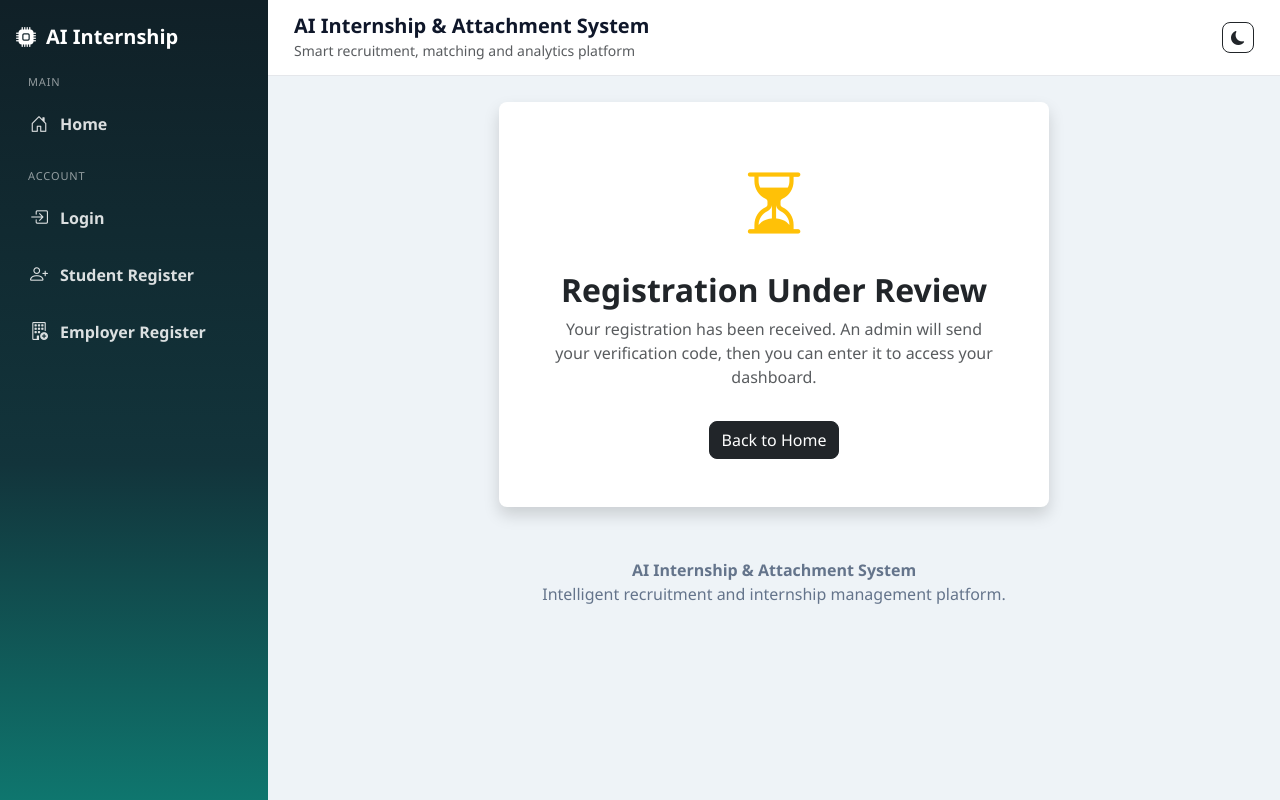
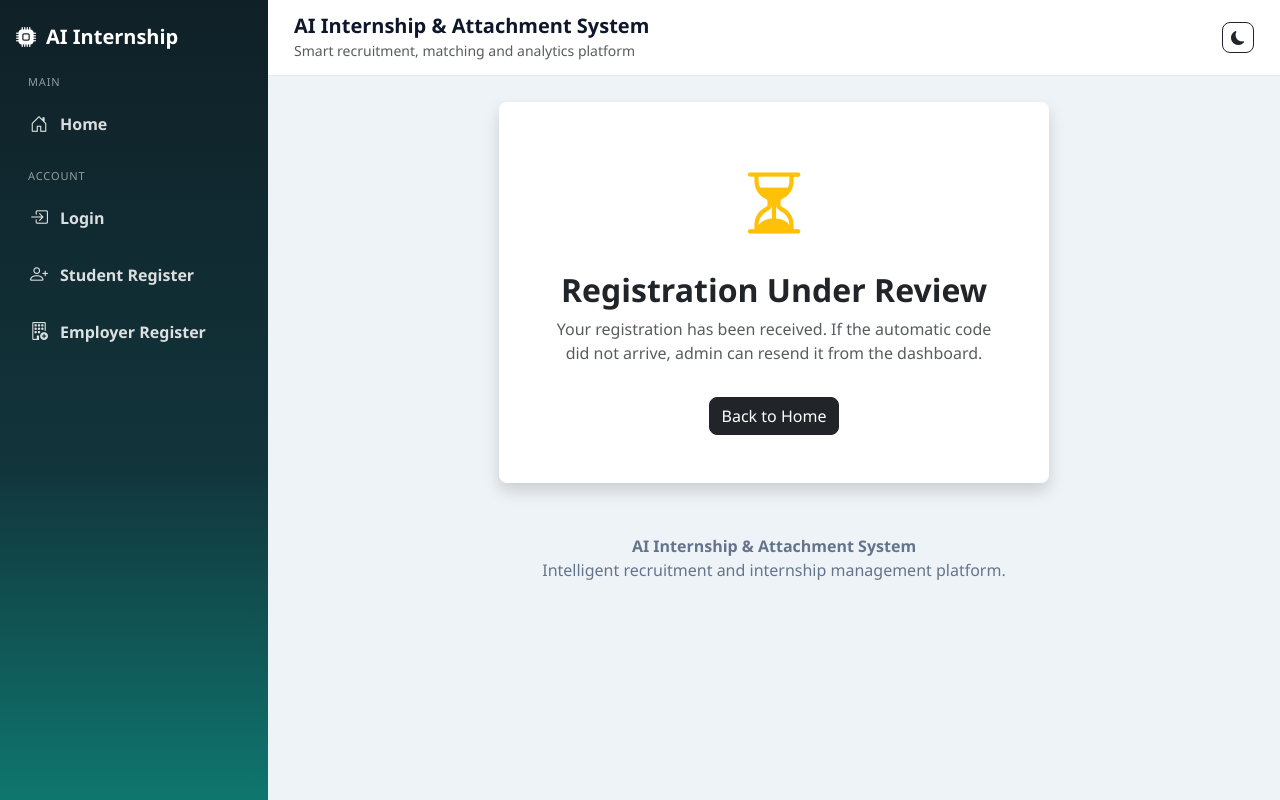
Before and after one commit to georgesultan931-bit/ai-attachment-system, a Django app: page /pending-approval/ in a window 1280 px wide. Run offline with Django 5.2, Linux system fonts and the light colour scheme.

Commit message:
Send registration OTP automatically

```diff
--- a/accounts/views.py
+++ b/accounts/views.py
@@ -332,14 +332,39 @@ def create_admin_notification(message):
     return admin_users.count()
 
 
-def notify_admin_new_registration(request, user):
+def notify_admin_new_registration(request, user, otp_sent=False):
 
     role_label = user.role.title()
 
-    dashboard_message = (
-        f'New {role_label.lower()} registration awaiting verification code: '
-        f'{user.username} ({user.email}).'
-    )
+    if otp_sent:
+
+        dashboard_message = (
+            f'New {role_label.lower()} registration created. Automatic OTP sent; awaiting user verification: '
+            f'{user.username} ({user.email}).'
+        )
+
+        admin_instruction = (
+            'The system has sent the first email verification code automatically.'
+        )
+
+        resend_instruction = (
+            'Open the admin dashboard to monitor verification. Use Email Code, WhatsApp Code, or SMS Code only if the user needs a new code.'
+        )
+
+    else:
+
+        dashboard_message = (
+            f'New {role_label.lower()} registration created, but automatic OTP delivery needs admin attention: '
+            f'{user.username} ({user.email}).'
+        )
+
+        admin_instruction = (
+            'The system tried to send the first verification code automatically, but delivery was not confirmed.'
+        )
+
+        resend_instruction = (
+            'Open the admin dashboard and resend the code by Email, WhatsApp, or SMS.'
+        )
 
     notified_admins = create_admin_notification(
         dashboard_message
@@ -366,13 +391,13 @@ def notify_admin_new_registration(request, user):
     return send_system_email(
         subject=f'New {role_label} Registration - Verification Required',
         message=(
-            f'A new {role_label.lower()} has registered and is waiting for you to send a verification code.\n\n'
+            f'A new {role_label.lower()} has registered. {admin_instruction}\n\n'
             f'Username: {user.username}\n'
             f'Email: {user.email}\n'
             f'Phone: {user.phone_number}\n'
             f'Role: {role_label}\n\n'
             f'Admin action:\n'
-            f'Open the admin dashboard and use Email Code, WhatsApp Code, or SMS Code for this user.\n\n'
+            f'{resend_instruction}\n\n'
             f'After the user enters the verification code successfully, the system activates the account automatically.'
         ),
         recipient_list=[
@@ -433,14 +458,32 @@ def student_register(request):
 
                 user = form.save()
 
-                notify_admin_new_registration(
+                otp_success, otp_message = send_otp_email(
                     request,
                     user
                 )
 
-                messages.success(
+                notify_admin_new_registration(
                     request,
-                    'Account created. An admin will review your registration and send your verification code.'
+                    user,
+                    otp_success
+                )
+
+                if otp_success:
+
+                    messages.success(
+                        request,
+                        'Account created. A verification code has been sent to your email.'
+                    )
+
+                    return redirect(
+                        'verify_otp',
+                        user.id
+                    )
+
+                messages.warning(
+                    request,
+                    f'Account created, but the automatic email code was not delivered. Admin has been alerted. {otp_message}'
                 )
 
                 return redirect('pending_approval')
@@ -477,14 +520,32 @@ def employer_register(request):
 
                 user = form.save()
 
-                notify_admin_new_registration(
+                otp_success, otp_message = send_otp_email(
                     request,
                     user
                 )
 
-                messages.success(
+                notify_admin_new_registration(
                     request,
-                    'Employer account created. An admin will review your registration and send your verification code.'
+                    user,
+                    otp_success
+                )
+
+                if otp_success:
+
+                    messages.success(
+                        request,
+                        'Employer account created. A verification code has been sent to your email.'
+                    )
+
+                    return redirect(
+                        'verify_otp',
+                        user.id
+                    )
+
+                messages.warning(
+                    request,
+                    f'Employer account created, but the automatic email code was not delivered. Admin has been alerted. {otp_message}'
                 )
 
                 return redirect('pending_approval')
--- a/templates/accounts/employer_register.html
+++ b/templates/accounts/employer_register.html
@@ -18,7 +18,7 @@
 
                 <h1 class="fw-bold mb-2">Create Employer Account</h1>
                 <p class="text-muted mb-4">
-                    Register your company contact account. After admin verification, you can complete the company profile and post opportunities.
+                    Register your company contact account. The system sends your verification code automatically before you access employer tools.
                 </p>
 
                 {% if form.errors %}
--- a/templates/accounts/pending_approval.html
+++ b/templates/accounts/pending_approval.html
@@ -18,7 +18,7 @@
                 </h2>
 
                 <p class="text-muted">
-                    Your registration has been received. An admin will send your verification code, then you can enter it to access your dashboard.
+                    Your registration has been received. If the automatic code did not arrive, admin can resend it from the dashboard.
                 </p>
 
                 <a href="{% url 'home' %}"
--- a/templates/accounts/student_register.html
+++ b/templates/accounts/student_register.html
@@ -18,7 +18,7 @@
 
                 <h1 class="fw-bold mb-2">Create Student Account</h1>
                 <p class="text-muted mb-4">
-                    Register with your real email and phone number. An admin will send your verification code after review.
+                    Register with your real email and phone number. The system sends your verification code automatically.
                 </p>
 
                 {% if form.errors %}
--- a/templates/accounts/verify_otp.html
+++ b/templates/accounts/verify_otp.html
@@ -15,7 +15,7 @@
                 </h2>
 
                 <p class="text-muted">
-                    Enter the 6-digit verification code sent by the admin through email, WhatsApp, or SMS.
+                    Enter the 6-digit verification code sent through email, WhatsApp, or SMS.
                 </p>
 
                 <form method="post">
--- a/templates/home.html
+++ b/templates/home.html
@@ -236,7 +236,7 @@ body.dark-mode .flow-step {
             </div>
             <h4 class="fw-bold">Admin Verification</h4>
             <p class="text-muted mb-0">
-                New registrations stay controlled until an admin sends and approves a verification code.
+                New registrations receive an automatic verification code and admins are alerted as accounts verify.
             </p>
         </div>
     </div>
```
Also changed, not shown: templates/accounts/admin_dashboard.html (+4 -4 lines).
